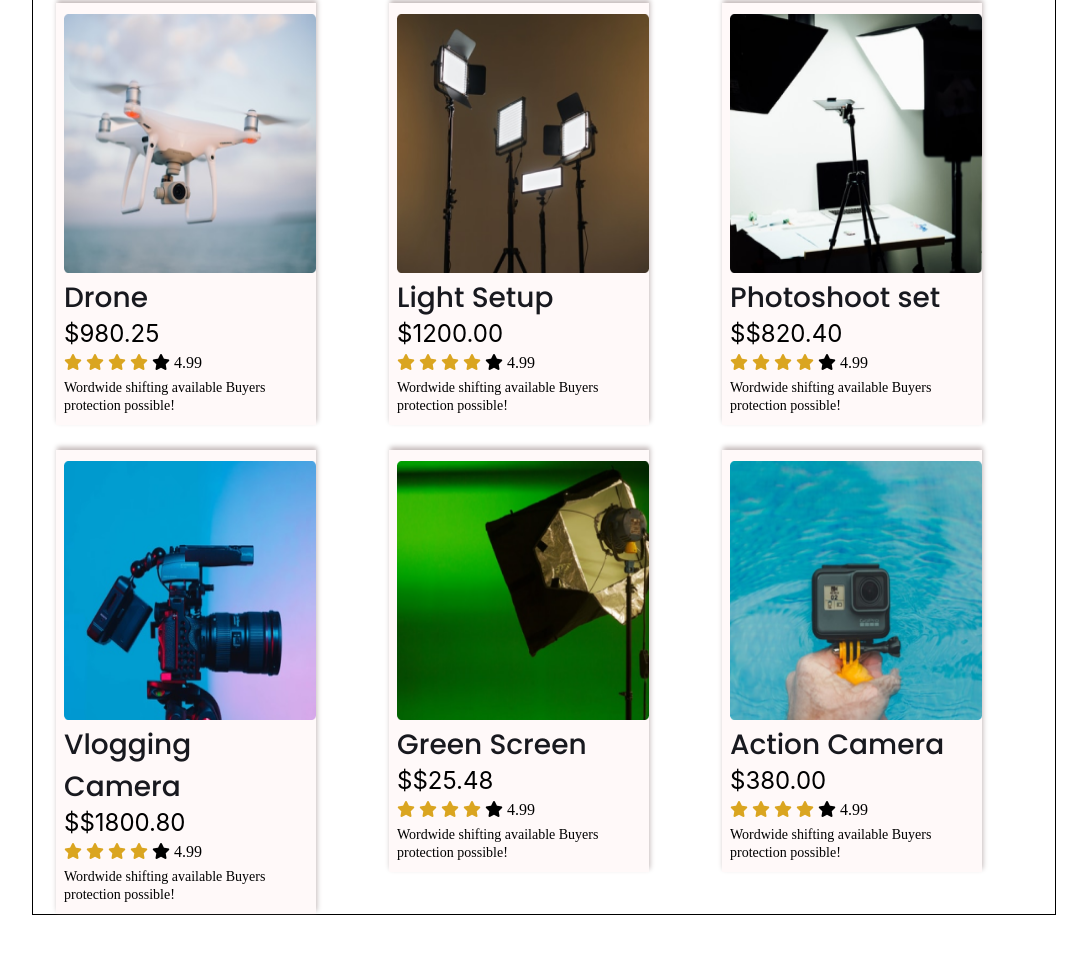
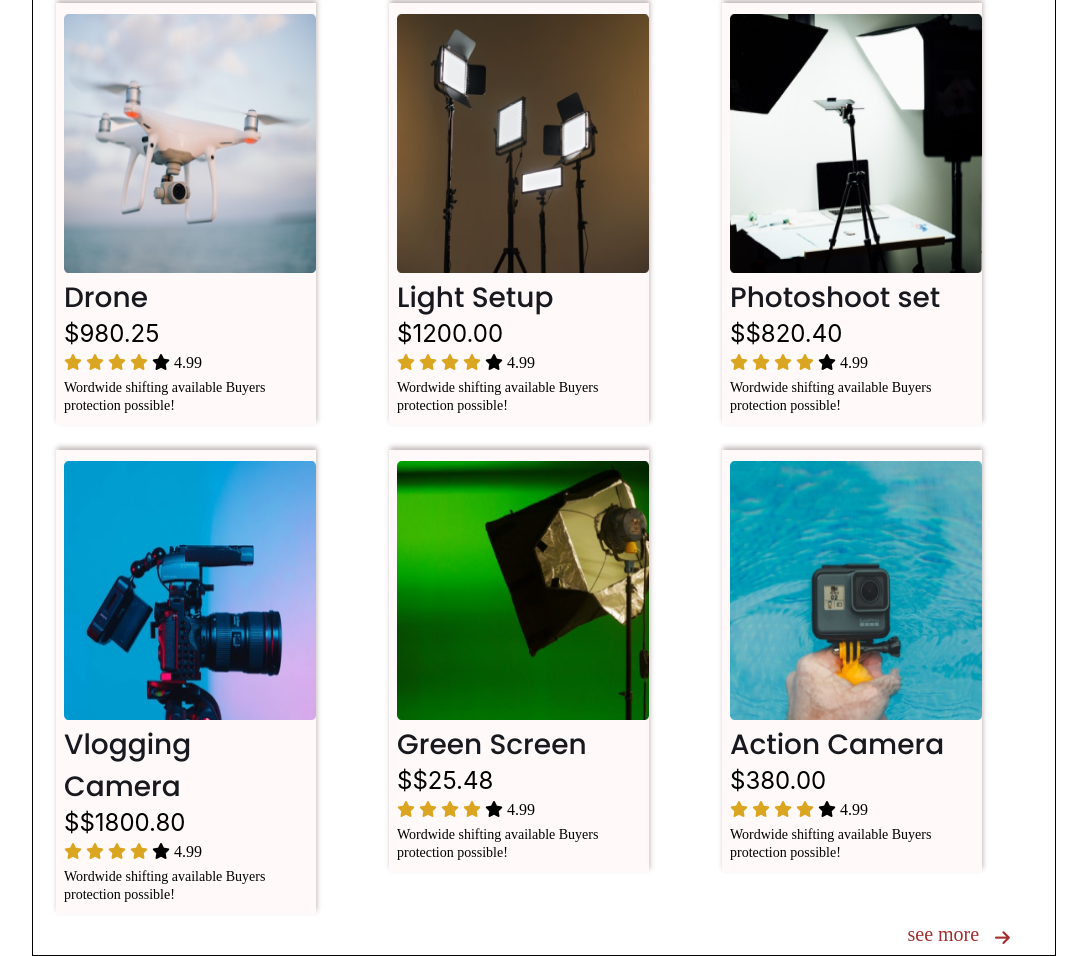
Before and after one commit to Sanjoy-Kundu/influncer-gear, a plain HTML site: page index.html in a window 1280 px wide. Shown: the part 1000-1956 px from the top of the page, without its empty margins (96-1183 px from the left). Before the commit the page ends 1915 px from the top, so only its background shows below. Drawn offline with Linux system fonts and the light colour scheme.

Commit message:
right arrow done

```diff
--- a/index.html
+++ b/index.html
@@ -255,9 +255,16 @@
 							</div>
 						</div>
 					</div>
+
 					<!--card -end-->
+
+				</div>
+				<div class="right-button">
+					<a href="">see more</a>
+					<i class="fas fa-arrow-right"></i>
 				</div>
 			</div>
+
 		</div>
 
 	</section>
--- a/style.css
+++ b/style.css
@@ -202,3 +202,19 @@ font-size: 28px;
 .icon-des small{
 font-size: 14px;
 }
+
+.right-button{
+	display: flex;
+    width: 139px;
+	margin-left: 84%;
+}
+.right-button a{
+    text-decoration: none;
+    color: rgb(165, 46, 46);
+    padding: 9px 16px;
+    font-size: 20px;
+}
+.right-button .fa-arrow-right{
+margin-top: 15px;
+color: rgb(165, 46, 46);
+}
```
